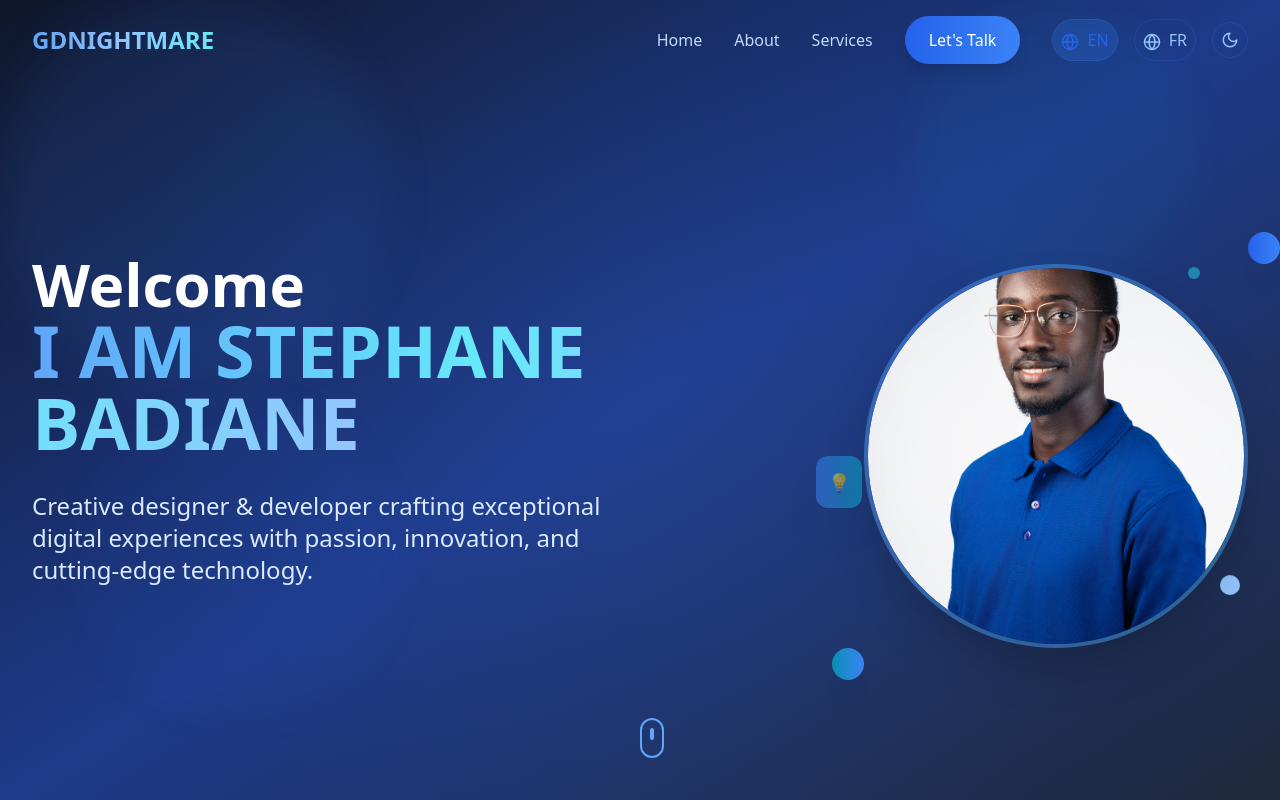
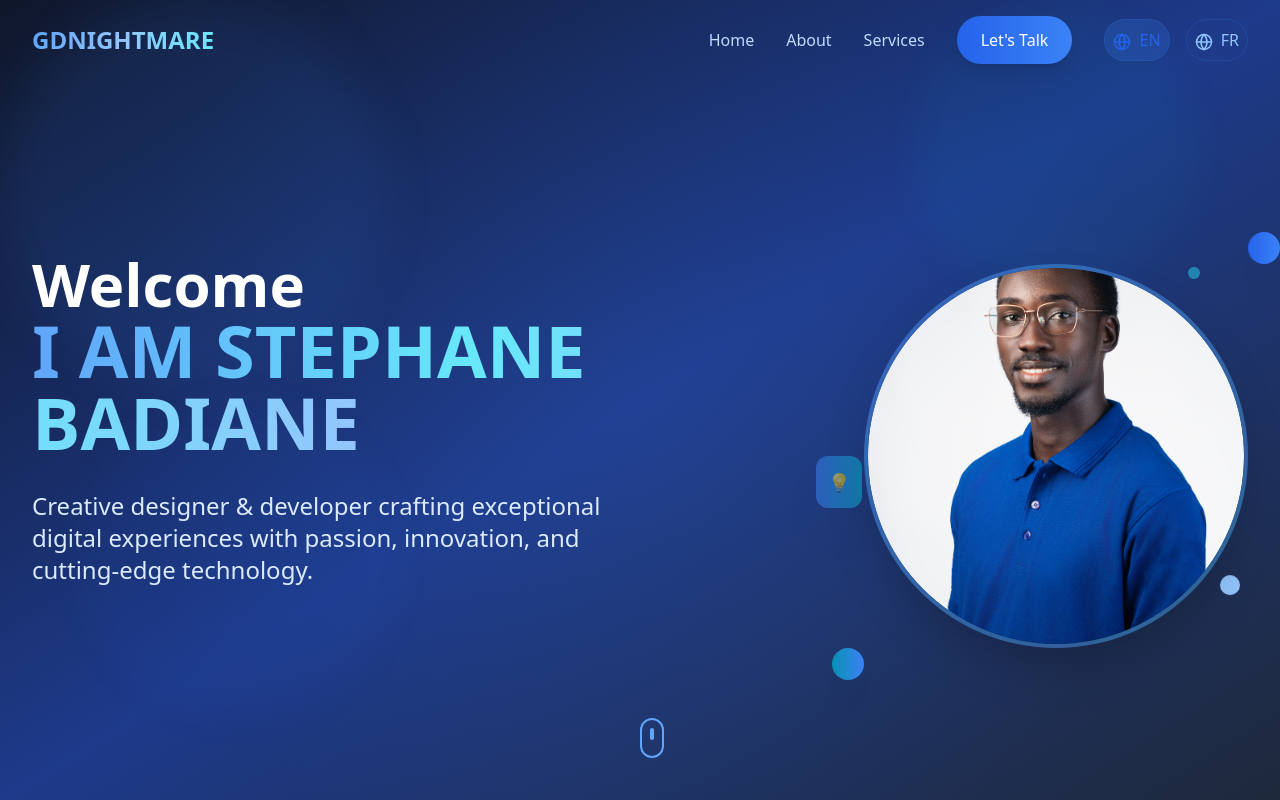
Before and after one commit to badStephane/stephane-badiane, a React (Vite) app: page / in a window 1280 px wide. Shown: the top 800 px of the page. Built offline with nearby package versions, Linux system fonts and the light colour scheme.

Commit message:
fix: remove mode switcher

```diff
--- a/src/components/Hero.tsx
+++ b/src/components/Hero.tsx
@@ -1,5 +1,4 @@
 import { useEffect, useState } from 'react';
-import { ArrowRight, Download } from 'lucide-react';
 import { useLanguageAndTheme } from './LanguageAndThemeContext';
 
 const translations = {
--- a/src/components/LanguageAndThemeContext.tsx
+++ b/src/components/LanguageAndThemeContext.tsx
@@ -1,4 +1,4 @@
-import React, { createContext, useContext, useState, ReactNode, useEffect } from 'react';
+import { createContext, useContext, useState, ReactNode, useEffect } from 'react';
 
 // Supported languages
 export type Language = 'en' | 'fr';
--- a/src/components/LanguageAndThemeSwitcher.tsx
+++ b/src/components/LanguageAndThemeSwitcher.tsx
@@ -1,26 +1,20 @@
 import React from 'react';
 import { useLanguageAndTheme } from './LanguageAndThemeContext';
-import { Sun, Moon, Globe } from 'lucide-react';
+import { Globe } from 'lucide-react';
 
 const translations = {
   en: {
     switchToEn: 'Switch to English',
     switchToFr: 'Switch to French',
-    toggleTheme: 'Toggle theme',
-    lightMode: 'Switch to light mode',
-    darkMode: 'Switch to dark mode',
   },
   fr: {
     switchToEn: 'Passer en anglais',
     switchToFr: 'Passer en français',
-    toggleTheme: 'Changer de thème',
-    lightMode: 'Passer en mode clair',
-    darkMode: 'Passer en mode sombre',
   },
 };
 
-const LanguageAndThemeSwitcher: React.FC = () => {
-  const { language, setLanguage, theme, toggleTheme } = useLanguageAndTheme();
+const LanguageSwitcher: React.FC = () => {
+  const { language, setLanguage } = useLanguageAndTheme();
   const t = translations[language];
 
   return (
@@ -40,16 +34,8 @@ const LanguageAndThemeSwitcher: React.FC = () => {
       >
         <Globe size={18} className="inline mr-1" /> FR
       </button>
-      {/* Theme Switcher */}
-      <button
-        className="p-2 rounded-full border border-blue-500/20 text-blue-300 hover:bg-blue-500/10"
-        onClick={toggleTheme}
-        aria-label={theme === 'dark' ? t.lightMode : t.darkMode}
-      >
-        {theme === 'dark' ? <Sun size={18} /> : <Moon size={18} />}
-      </button>
     </div>
   );
 };
 
-export default LanguageAndThemeSwitcher;
+export default LanguageSwitcher;
--- a/src/components/Navigation.tsx
+++ b/src/components/Navigation.tsx
@@ -1,7 +1,7 @@
-import React, { useState, useEffect } from 'react';
+import { useState, useEffect } from 'react';
 import { Menu, X } from 'lucide-react';
-import LanguageAndThemeSwitcher from './LanguageAndThemeSwitcher';
 import { useLanguageAndTheme } from './LanguageAndThemeContext';
+import LanguageSwitcher from './LanguageAndThemeSwitcher';
 
 const translations = {
   en: {
@@ -71,7 +71,7 @@ const Navigation = () => {
               >
                 {t.talk}
               </button>
-              <LanguageAndThemeSwitcher />
+              <LanguageSwitcher />
             </div>
           </div>
 
@@ -105,7 +105,7 @@ const Navigation = () => {
               {t.talk}
             </button>
             <div className="mt-6 flex justify-center">
-              <LanguageAndThemeSwitcher />
+              <LanguageSwitcher />
             </div>
           </div>
         </div>
```
